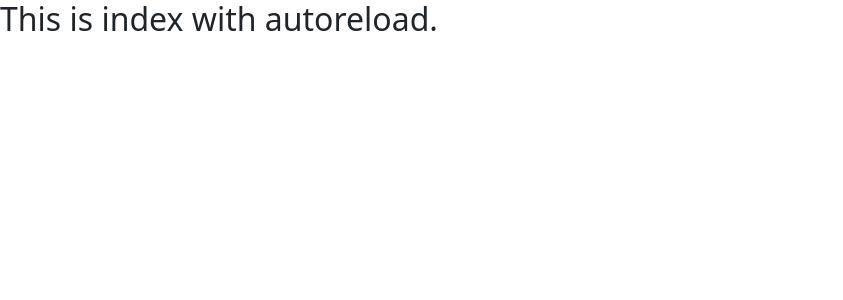
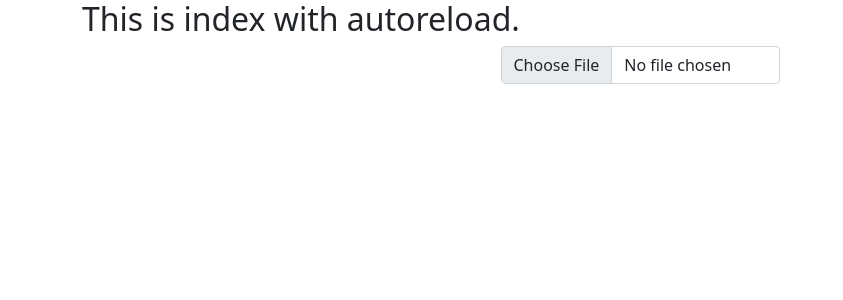
Before and after one commit to nibab-boo/Image-Editor, a Flask app: page / in a window 1280 px wide. Shown: the top 300 px of the page, without its empty margins (0-843 px from the left). Run offline with Flask 2, Linux system fonts and the light colour scheme.

Commit message:
input form added and image preview done on upload done

```diff
--- a/static/style.css
+++ b/static/style.css
@@ -0,0 +1,5 @@
+#img-preview {
+  width: 100%;
+  object-fit: cover;
+  border-radius: 8px;
+}
--- a/templates/index.html
+++ b/templates/index.html
@@ -9,5 +9,36 @@
 
 <!-- body -->
 {% block body %}
-  <h2>This is index with autoreload.</h2>
+  <div class="container">
+    <h2>This is index with autoreload.</h2>
+    <div class="w-25 mx-auto">
+      <div class="input-group">
+        <input type="file" accept="image/*" class="form-control" id="image-file" aria-describedby="inputGroupFileAddon04" aria-label="Upload">
+      </div>
+    </div>
+    <div class="mx-auto my-3 w-50">
+      <img width="100" id="img-preview">
+    </div>
+  </div>
+  <script>
+    const img = document.getElementById("img-preview");
+    // on changing Input
+    const onChange = (e) => {
+      const reader = new FileReader();
+      const file = e.currentTarget.files[0];
+
+      reader.onload = () => {
+        img.src = reader.result;
+      }
+
+      if (file) {
+        reader.readAsDataURL(file);
+      }
+    }
+    // add Event Listener for input on Change
+    const file = document.getElementById("image-file");
+    file.addEventListener("change", onChange)
+
+
+  </script>
 {% endblock %}
--- a/templates/layout.html
+++ b/templates/layout.html
@@ -4,6 +4,8 @@
   <head>
     <!-- responsiveness -->
     <meta name="viewport" content="initial-scale=1, width=device-width">
+
+    <link rel="stylesheet" href="/static/style.css">
 
      <!-- http://getbootstrap.com/docs/5.1/ -->
      <link crossorigin="anonymous" href="https://cdn.jsdelivr.net/npm/bootstrap@5.1.3/dist/css/bootstrap.min.css" integrity="sha384-1BmE4kWBq78iYhFldvKuhfTAU6auU8tT94WrHftjDbrCEXSU1oBoqyl2QvZ6jIW3" rel="stylesheet">
```
